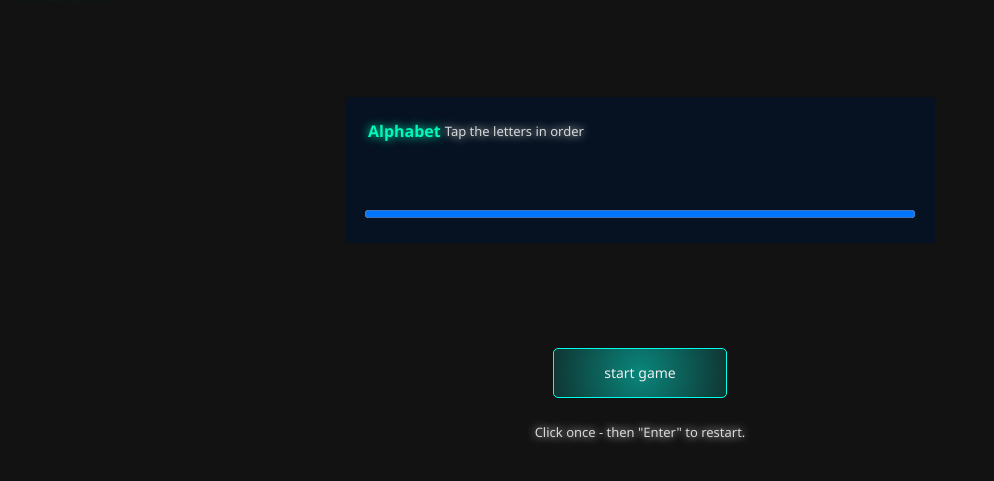
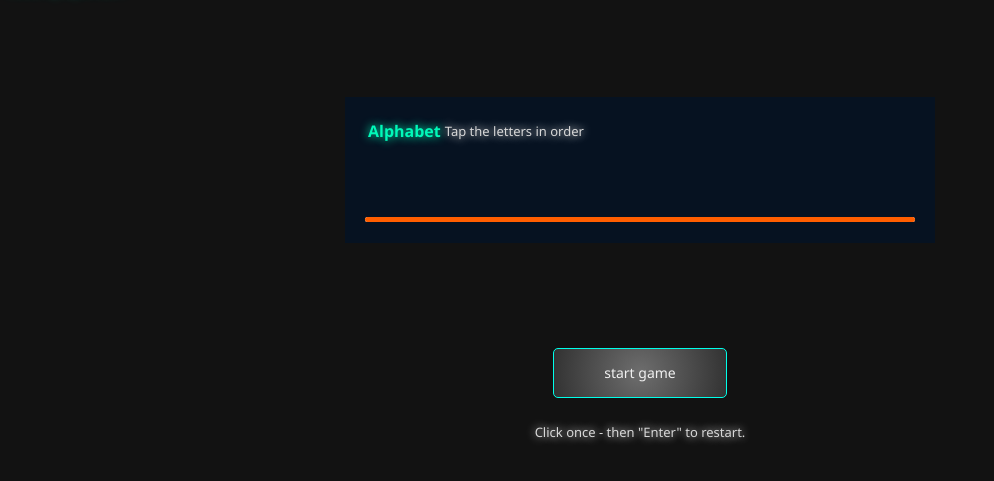
Before and after one commit to dylanbbk/dylanbbk.github.io, a plain HTML site: page index.html in a window 1280 px wide. Shown: the part 83-564 px from the top of the page, without its empty margins (0-994 px from the left). Drawn offline with Linux system fonts and the light colour scheme.

Commit message:
Update minigame.css

```diff
--- a/minigame.css
+++ b/minigame.css
@@ -121,10 +121,33 @@ border: 1px solid grey;
     height: 50px;
     padding-left:50px;
     padding-right:50px;
-    background: rgb(0,255,234);
-    background: radial-gradient(circle, rgba(0,255,234,0.4906337535014006) 0%, rgba(0,255,234,0.14889705882352944) 100%);
+    background: rgb(189, 189, 189);
+    background: radial-gradient(circle, rgba(185, 185, 185, 0.548) 0%, rgba(231, 231, 231, 0.149) 100%);
     border: 1px solid #00ffea;
     border-radius: 5px;
     color: rgb(240, 240, 240);
     margin: 5px;
 }
+progress {
+    width: 100%;
+    height: 5px;
+    appearance: none;
+    -webkit-appearance: none;
+}
+
+progress::-webkit-progress-bar {
+    background-color: #eee;
+    border-radius: 5px;
+}
+
+progress::-webkit-progress-value {
+    background-color: #ff5e00;
+    border-radius: 5px;
+    transition: width 1s ease-in-out;
+}
+
+progress::-moz-progress-bar {
+    background-color: #ff5e00;
+    border-radius: 5px;
+    transition: width 1s ease-in-out;
+}
```
